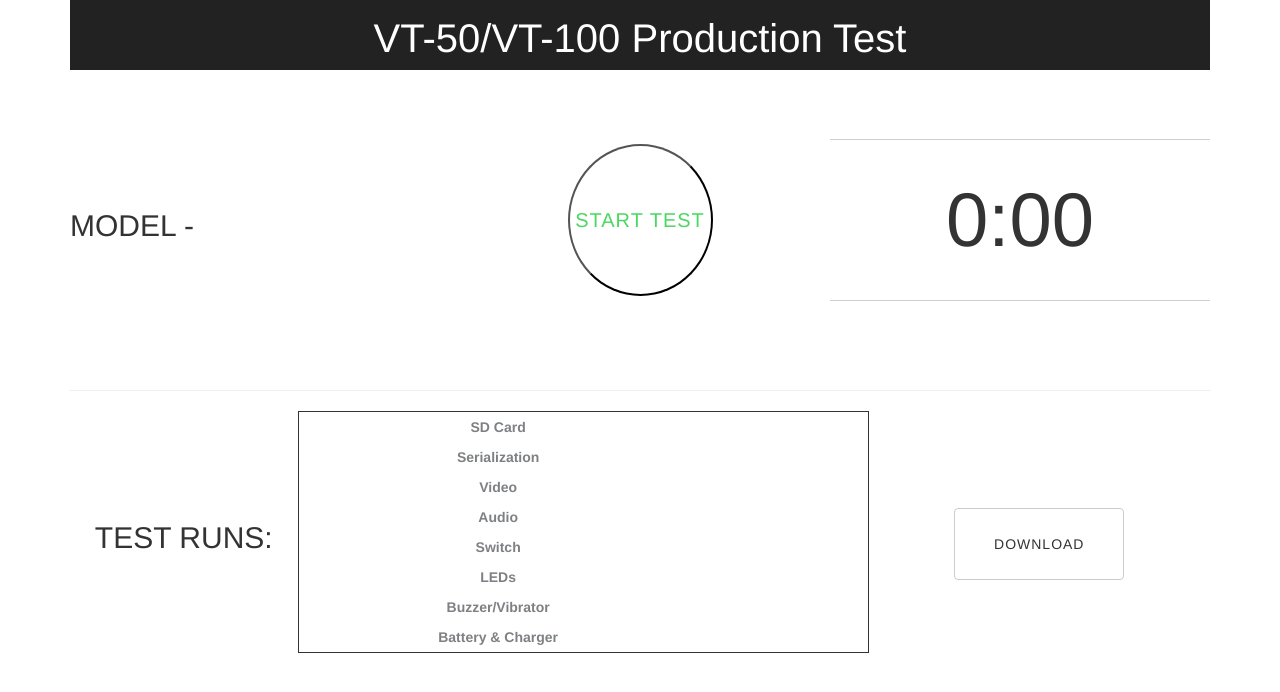
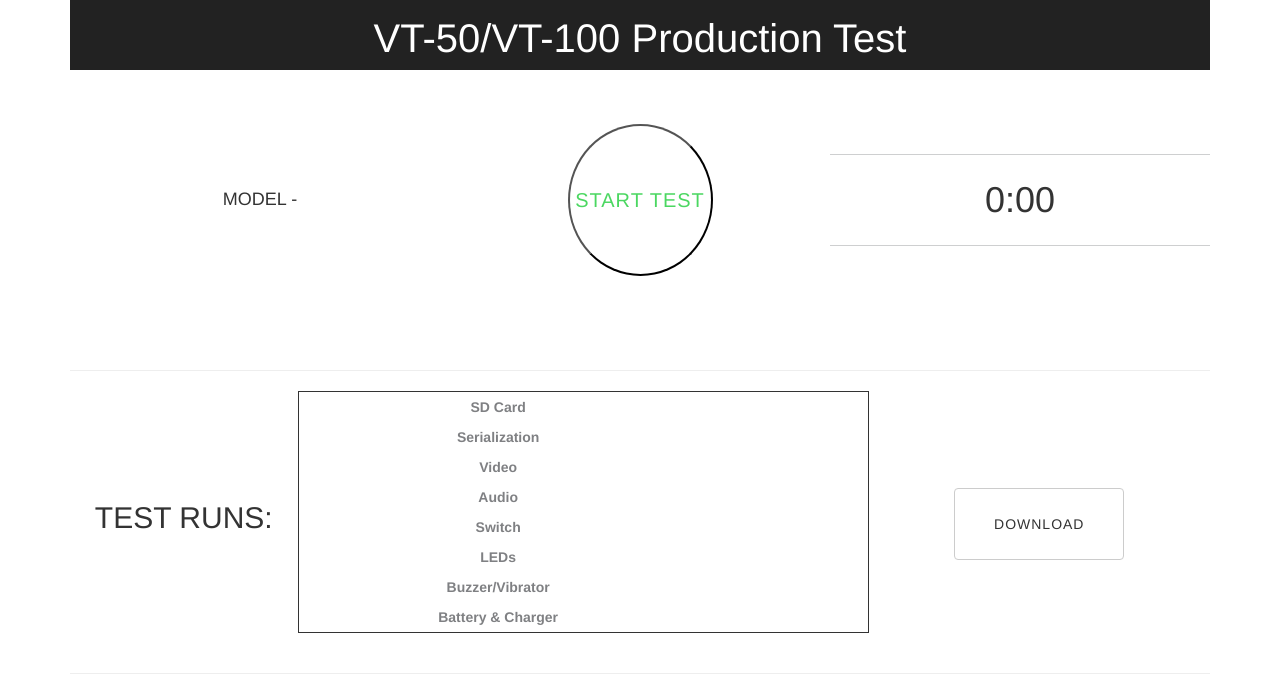
Before and after one commit to tgajdoski/react-FE, a React (Create React App) app: page / in a window 1280 px wide. Shown: the top 692 px of the page. Built offline with nearby package versions, Linux system fonts and the light colour scheme.

Commit message:
feedback changes

```diff
--- a/src/components/FirstBlock.js
+++ b/src/components/FirstBlock.js
@@ -89,20 +89,23 @@ class FirstBlock extends Component {
             <tbody>
               <tr className="liRectStyle">
                 <td className="thirdsize">
-                  <table>
-                  <tbody>
-                    <tr>
-                      <td>
-                      <h2>MODEL - {this.props.modelType.toUpperCase()} </h2>
-                      </td>
-                    </tr>
-                    <tr>
-                      {/* <td>
-                        <h3 className="leftfloat"> HOME </h3>
-                      </td> */}
-                    </tr>
-                    </tbody>
-                  </table>
+                <ul className="nobullets">
+                  <li>
+                    <h4>MODEL - {this.props.modelType.toUpperCase()} </h4>
+                  </li>
+                    { (this.props.serializationNumber ?
+                        <li>
+                          <h4>S/N : {this.props.serializationNumber}</h4>
+                        </li>
+                      : null
+                      )}
+                      { (this.state.hwrev ?
+                      <li>
+                        <h4>HW rev: {this.state.hwrev}</h4>
+                      </li>
+                        : null
+                      )}
+                 </ul>
                 </td>
                 <td className="thirdsize">
 
@@ -128,21 +131,10 @@ class FirstBlock extends Component {
                     <ul className="nobullets">
                         <li>
                           <div className="stopwatch">
-                            <h1 className="stopwatch-timer">{formattedSeconds(this.state.secondsElapsed)}</h1>
+                            <h4 className="stopwatch-timer">{formattedSeconds(this.state.secondsElapsed)}</h4>
                           </div>
                         </li>
-                        { (this.props.serializationNumber ?
-                          <li>
-                           <h4>S/N : {this.props.serializationNumber}</h4>
-                          </li>
-                        : null
-                        )}
-                        { (this.state.hwrev ?
-                        <li>
-                          <h4>HW rev: {this.state.hwrev}</h4>
-                        </li>
-                         : null
-                        )}
+
                       </ul>
                 </td>
               </tr>
--- a/src/components/tests/4Audio.js
+++ b/src/components/tests/4Audio.js
@@ -116,7 +116,7 @@ class Audio extends Component {
                         <ButtonSuccess onClick={this.handlePASSTest.bind(this)}>PASS</ButtonSuccess>
                     </li>
                   <li>
-                    { !this.props.errorOccured && this.props.currentTestPassed ?
+                    { !this.props.errorOccured && this.props.currentTestPassed &&  6===7 ?
                       <ButtonNext onClick={this.handleNextTest.bind(this)}>NEXT TEST</ButtonNext>
                       : null }
                   </li>
--- a/src/components/tests/5Switch.js
+++ b/src/components/tests/5Switch.js
@@ -86,7 +86,7 @@ class Switch extends Component {
                     </li>
 
                     <li>
-                      { !this.props.errorOccured && this.props.currentTestPassed ?
+                      { !this.props.errorOccured && this.props.currentTestPassed && 6===7?
                         <ButtonNext onClick={this.handleNextTest.bind(this)}>NEXT TEST</ButtonNext>
                         : null }
                     </li>
--- a/src/css/App.css
+++ b/src/css/App.css
@@ -18,7 +18,7 @@
 
 .tablecss {
 	width: 100%;
-	margin-top: 20px;
+	/* margin-top: 20px; */
 	table-layout: fixed;
   }
 
--- a/src/css/FirstBlock.css
+++ b/src/css/FirstBlock.css
@@ -51,9 +51,9 @@ body {
 
   .stopwatch { text-align: center }
   .stopwatch-timer {
-	font-size: 76px;
+	font-size: 36px;
 	font-weight: 100;
-	line-height: 160px;
+	line-height: 90px;
 
 	margin: 0;
 
@@ -68,9 +68,9 @@ body {
   }
 
   .stopwatch-lap {
-	font-size: 20px;
+	/* font-size: 20px;
 	line-height: 60px;
-	padding-right: 20px;
+	padding-right: 20px; */
 	text-align: right;
 	border-bottom: 1px solid #d9dae0;
   }
--- a/src/css/SecondBlock.css
+++ b/src/css/SecondBlock.css
@@ -41,40 +41,6 @@ body {
 	margin: 0;
 	background-color: #efeff5;
   }
-
-  .stopwatch { text-align: center }
-  .stopwatch-timer {
-	font-size: 76px;
-	font-weight: 100;
-	line-height: 160px;
-
-	margin: 0;
-
-	border: solid #cecfd0;
-	border-width: 1px 0;
-	background-color: white;
-  }
-
-  .stopwatch-laps {
-	padding: 0 0 0 20px;
-	list-style-type: none;
-  }
-
-  .stopwatch-lap {
-	font-size: 20px;
-	line-height: 60px;
-	padding-right: 20px;
-	text-align: right;
-	border-bottom: 1px solid #d9dae0;
-  }
-
-  .stopwatch-lap strong {
-	float: left;
-	color: #7f8083;
-	font-weight: 100;
-  }
-
-  .stopwatch-lap strong::before { content: 'Lap ' }
 
   .btn {
 	font-family: inherit;
--- a/src/css/ThirdBlock.css
+++ b/src/css/ThirdBlock.css
@@ -47,37 +47,6 @@ body {
 	background-color: #efeff5;
   }
 
-  .stopwatch { text-align: center }
-  .stopwatch-timer {
-	font-size: 76px;
-	font-weight: 100;
-	line-height: 160px;
-
-	margin: 0;
-
-	border: solid #cecfd0;
-	border-width: 1px 0;
-	background-color: white;
-  }
-
-  .stopwatch-laps {
-	padding: 0 0 0 20px;
-	list-style-type: none;
-  }
-
-  .stopwatch-lap {
-	font-size: 20px;
-	line-height: 60px;
-	padding-right: 20px;
-	text-align: right;
-	border-bottom: 1px solid #d9dae0;
-  }
-
-  .stopwatch-lap strong {
-	float: left;
-	color: #7f8083;
-	font-weight: 100;
-  }
 
 	.row
 	{
--- a/src/css/tests.css
+++ b/src/css/tests.css
@@ -47,12 +47,6 @@ li {
 	margin: 0;
 	padding: 0;
 }
-
-.tablecss {
-	width: 100%;
-	margin-top: 20px;
-	table-layout: fixed;
-  }
 
 .btncounter{
 	margin: 10px;
```
Also changed, not shown: src/components/App.js (+66 -44 lines).
